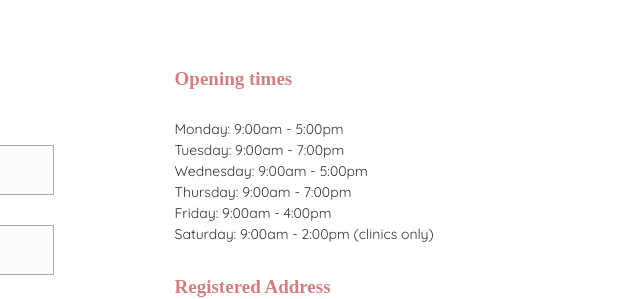
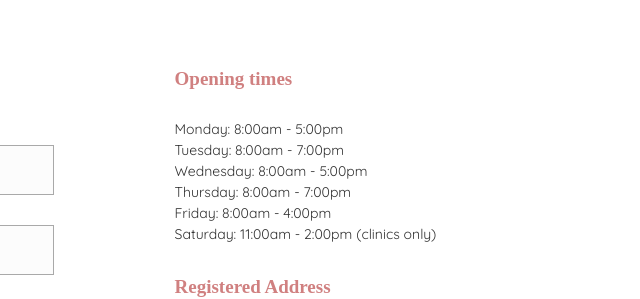
Before and after one commit to Soz93/Dental-clinic, a plain HTML site: page index.html in a window 1280 px wide. Shown: the part 4000-4299 px from the top of the page, 640-1280 px from the left. Drawn offline with Linux system fonts and the light colour scheme; files whose address does not match are found by name; a web font is replaced by a local one.

Commit message:
Updated clinic opening hours

```diff
--- a/index.html
+++ b/index.html
@@ -136,12 +136,12 @@
             <div class="contact-content">
                 <div>
                     <h3>Opening times</h3>
-                    <p>Monday: 9:00am - 5:00pm</p>
-                    <p>Tuesday: 9:00am - 7:00pm</p>
-                    <p>Wednesday: 9:00am - 5:00pm</p>
-                    <p>Thursday: 9:00am - 7:00pm</p>
-                    <p>Friday: 9:00am - 4:00pm</p>
-                    <p>Saturday: 9:00am - 2:00pm (clinics only)</p>
+                    <p>Monday: 8:00am - 5:00pm</p>
+                    <p>Tuesday: 8:00am - 7:00pm</p>
+                    <p>Wednesday: 8:00am - 5:00pm</p>
+                    <p>Thursday: 8:00am - 7:00pm</p>
+                    <p>Friday: 8:00am - 4:00pm</p>
+                    <p>Saturday: 11:00am - 2:00pm (clinics only)</p>
 
                 </div>
                 <div>
```
